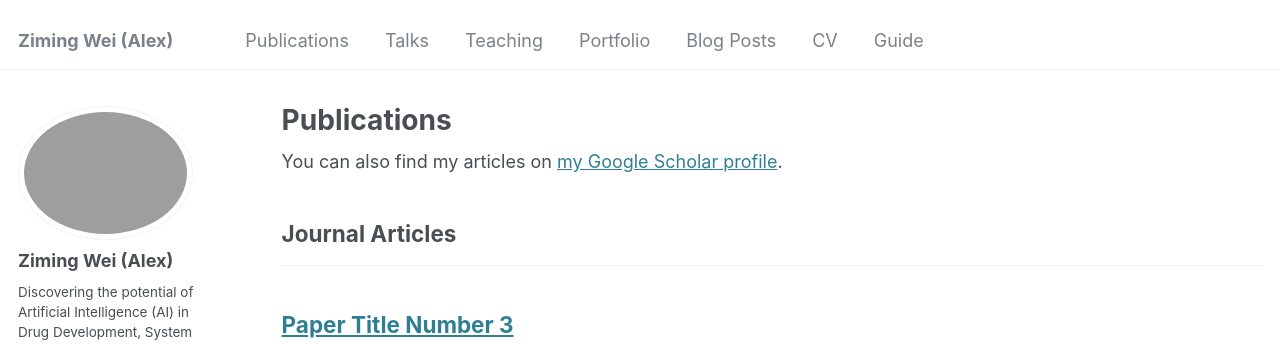
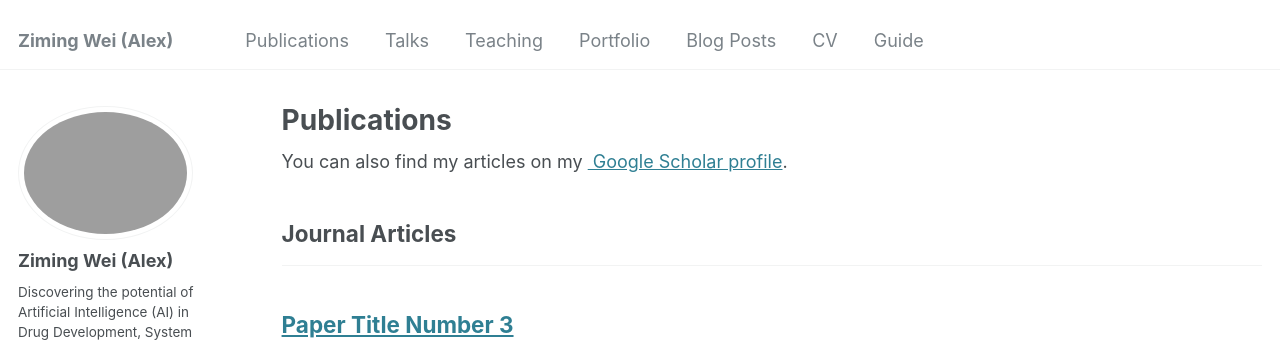
Before and after one commit to AlexWei21/AlexWei21.github.io, a Jekyll site: the page built from _pages/publications.html, in a window 1280 px wide and 900 px high. Shown: the top 344 px of the window. Built offline with Jekyll 4.4.1, drawn with Linux system fonts in a browser that asks for light colours; some web fonts are replaced.

Commit message:
Update publications.html

```diff
--- a/_pages/publications.html
+++ b/_pages/publications.html
@@ -6,7 +6,7 @@
 ---
 
 {% if site.author.googlescholar %}
-  <div class="wordwrap">You can also find my articles on <a href="{{site.author.googlescholar}}">my Google Scholar profile</a>.</div>
+  <div class="wordwrap">You can also find my articles on my <a href="{{site.author.googlescholar}}"> Google Scholar profile</a>.</div>
 {% endif %}
 
 {% include base_path %}
```
